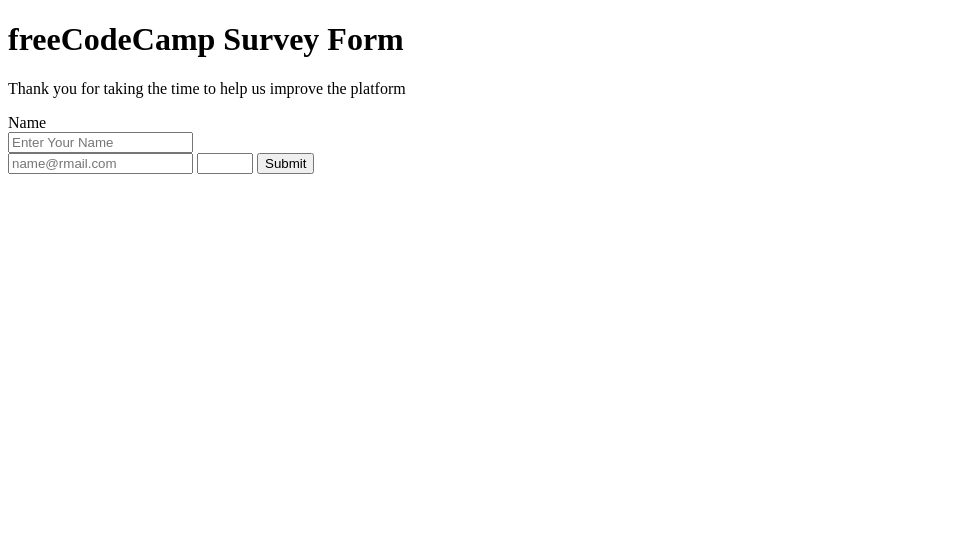
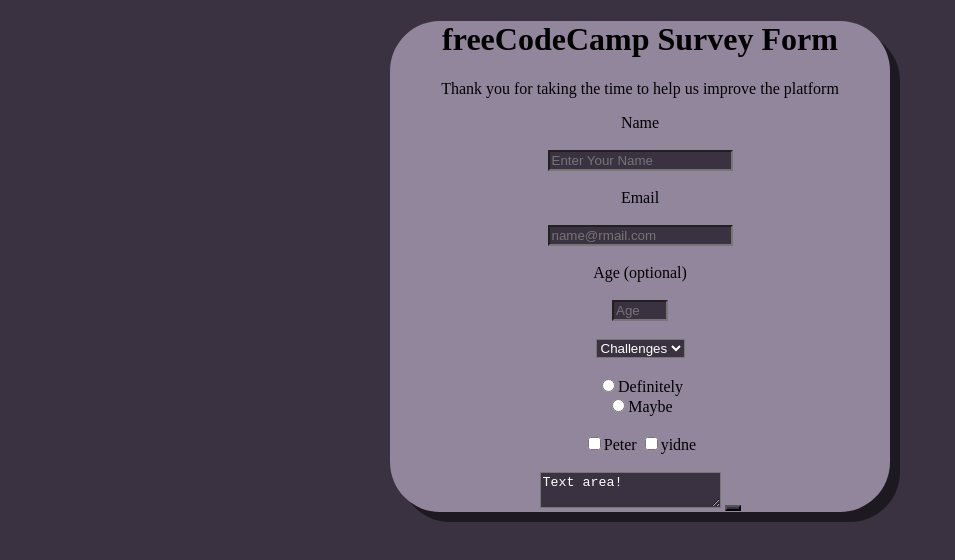
Before and after one commit to PeteUgwu/yidne_peter, a plain HTML site: page index.html in a window 1280 px wide. Shown: the whole page, without its empty margins (0-955 px from the left). Drawn offline with Linux system fonts and the light colour scheme.

Commit message:
final commit

```diff
--- a/css/style.css
+++ b/css/style.css
@@ -0,0 +1,22 @@
+main {
+    text-align: center;
+    background-color: #92869c;
+    background-blend-mode: lighten;
+    max-width: 500px;
+    margin: 20px auto;
+    border-radius: 50px;
+    box-shadow: 10px 10px rgba(0, 0, 0, 0.5);
+    color: black;
+  }
+  body {
+    text-align: center;
+    background: #3a3240;
+    color: white;
+  }
+  input, textarea, select, button {
+    background: #3a3240;
+    color: white;
+  }
+  a {
+    color: white;
+  }
--- a/index.html
+++ b/index.html
@@ -7,18 +7,19 @@
   </head>
 
   <body>
+    <main>
     <script src="https://cdn.freecodecamp.org/testable-projects-fcc/v1/bundle.js"></script>
     <h1 id="title">freeCodeCamp Survey Form</h1>
     <p id="description">
       Thank you for taking the time to help us improve the platform
     </p>
     <form id="survey-form" action="">
-      Name<br />
-      <label id="name-label" for=""></label>
-      <input placeholder="Enter Your Name" type="text" id="name" />
-      <br />
 
-      <label id="email-label" for=""></label>
+      <label id="name-label" for="">Name</label><br /><br>
+      <input placeholder="Enter Your Name" type="text" id="name" required />
+      <br /><br>
+
+      <label id="email-label" for="">Email</label><br><br>
       <input
         min="4"
         max="10"
@@ -26,13 +27,30 @@
         type="email"
         required
         placeholder="name@rmail.com"
-      />
+      /><br><br>
 
-      <label id="number-label" for=""></label>
-      <input type="number" id="number" name="number" min="14" max="99" />
-      <input type="submit" value="Submit" />
+      <label id="number-label" for="">Age
+        (optional)</label> <br><br>
+      <input type="number" id="number" name="number" min="14" max="99" placeholder="Age"/>
+ <br><br>
+      <select id="dropdown">
+        <option id ="challengs">Challenges</option>
+        <option id="projects">projects</option>
+      </select>    <br><br>
+        <div id="name">
+          <input type="radio" value="name" name="name">Definitely
+         <br><input type="radio" value="name" name ="name">Maybe
+        </div><br>
+
+      <input type="checkbox" value="name" name="name">Peter
+      <input type="checkbox" value="name" name="name">yidne<br>
+      <br>
+      <textarea>Text area!</textarea>
+
+      <button id="submit"></button>
     </form>
 
     <script src="js/index.js"></script>
+  </main>
   </body>
 </html>
```
